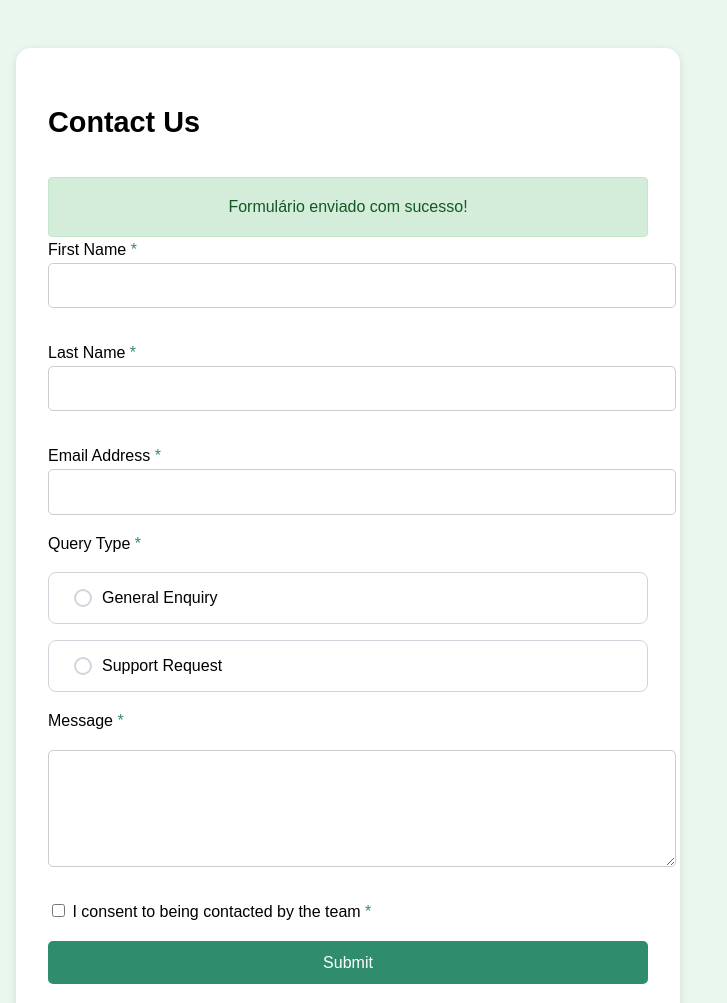
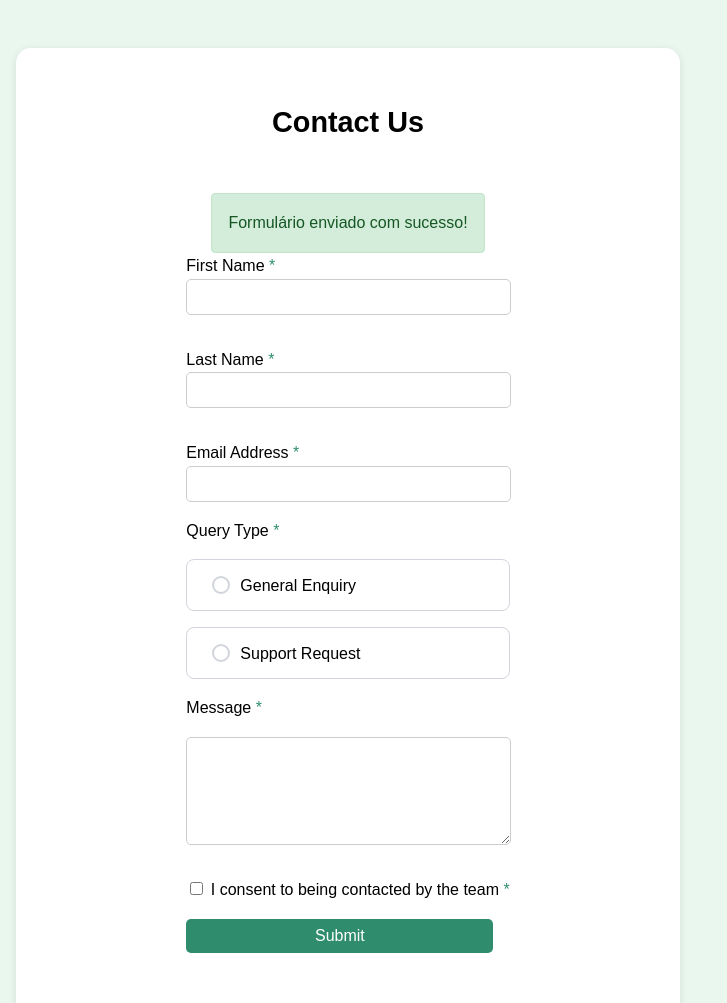
Before and after one commit to luanbrendon/contact-form-main, a plain HTML site: page index.html in a window 1280 px wide. Shown: the top 1003 px of the page, without its empty margins (0-727 px from the left). Drawn offline with Linux system fonts and the light colour scheme.

Commit message:
ajustando

```diff
--- a/styles.css
+++ b/styles.css
@@ -7,6 +7,10 @@ body {
     background-color: #EAF7EF;
 }
 .container {
+    display: flex;
+    justify-content: center;
+    align-items: center;
+    flex-direction: column;
     max-width: 600px;
     margin: 3rem 1rem;
     padding: 2rem;
@@ -103,13 +107,16 @@ body {
 }
 
 .caixa, textarea, button {
-    padding: 0.8rem;
+    padding: 0.5rem;
     margin-bottom: 1rem;
     border: 1px solid #ccc;
     border-radius: 5px;
     font-size: 1rem;
-    width: 100%;
+    align-self: stretch;
+    width: 95%; /* Ocupa toda a largura disponível */
 }
+
+
 .caixa:focus, textarea:focus, button:focus {
     outline: 2px solid #2f8d6e;
     outline-offset: 2px;
```
